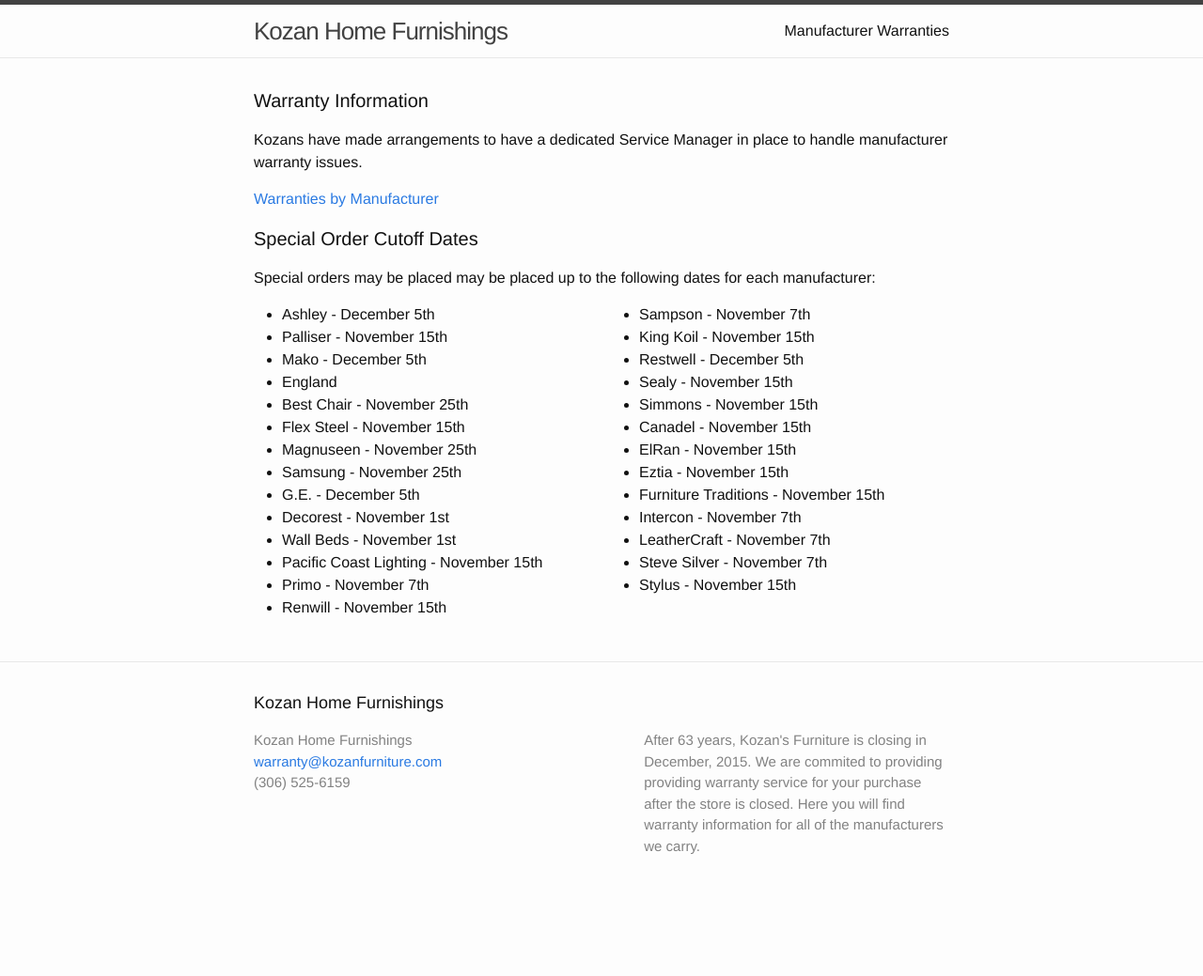
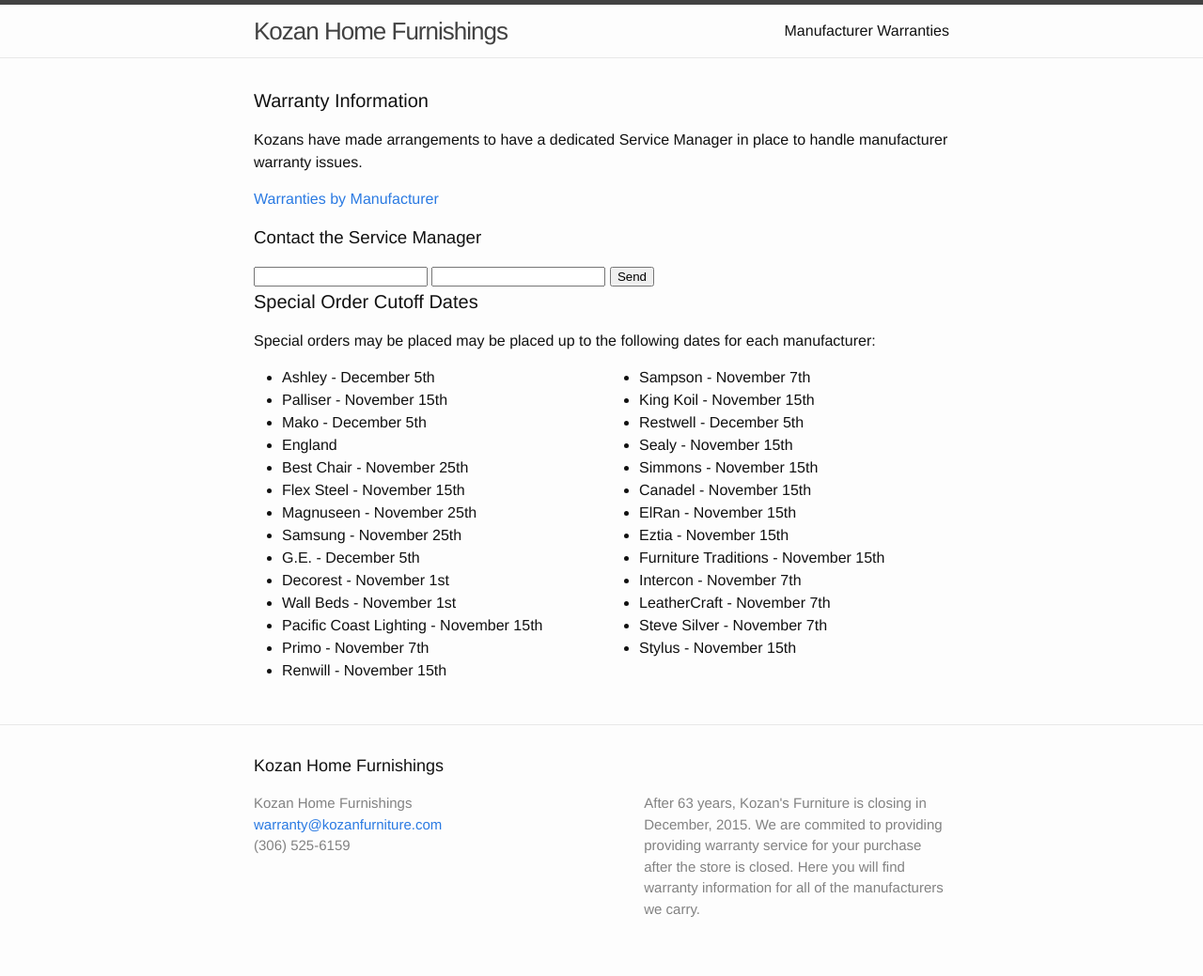
Before and after one commit to johnkozan/kozans-warranty, a Jekyll site: the page built from index.html, in a window 1280 px wide. Shown: the whole page at 94% size. Built offline with Jekyll 4.4.1, drawn with Linux system fonts in a browser that asks for light colours; before the commit the page ends 972 px from its top, so only the background shows below that.

Commit message:
Update index.html

```diff
--- a/index.html
+++ b/index.html
@@ -14,6 +14,14 @@
   <h4> <a href="/warranties">Warranties by Manufacturer</a></h4>
   </p>
 
+
+  <h3>Contact the Service Manager</h3>
+  <form action="//formspree.io/warranty@kozanfurniture.com"
+      method="POST">
+    <input type="text" name="name">
+    <input type="email" name="_replyto">
+    <input type="submit" value="Send">
+</form>
 
   <h1 class="page-heading">Special Order Cutoff Dates</h1>
 
```
